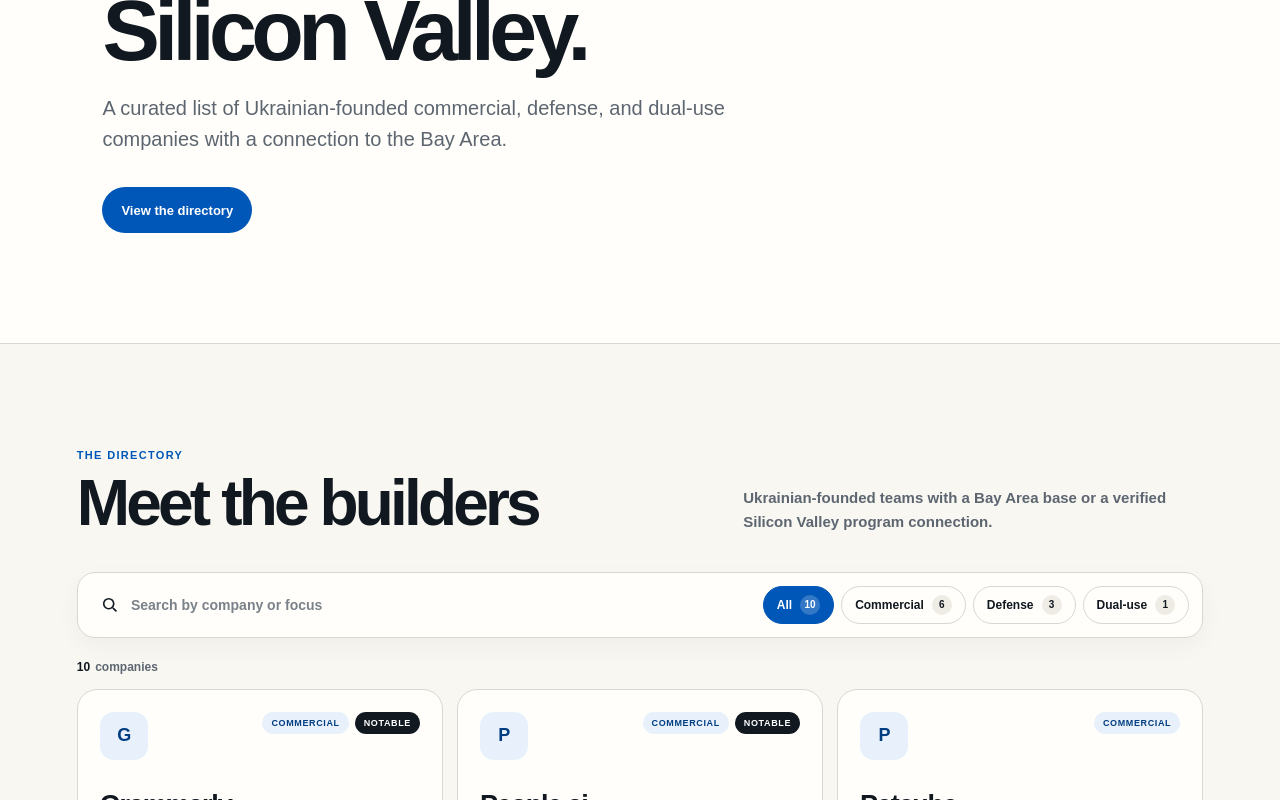
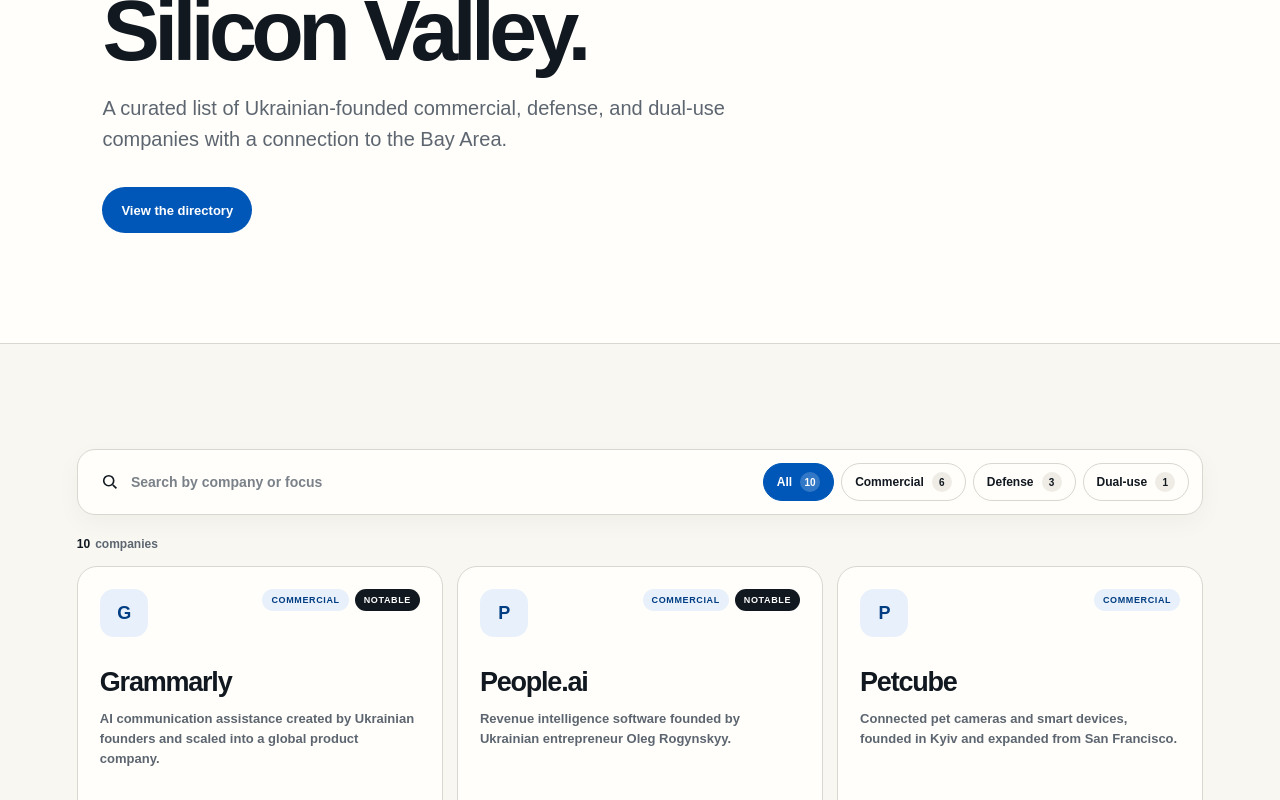
Before and after one commit to OlexG/spilni, a Next.js app: page / in a window 1280 px wide. Shown: the part 300-1100 px from the top of the page. Built offline with nearby package versions, Linux system fonts and the light colour scheme.

Commit message:
Remove directory heading

```diff
--- a/app/globals.css
+++ b/app/globals.css
@@ -87,10 +87,7 @@
 .primary-button:hover { background: var(--blue-dark); }
 
 .directory { padding: 105px clamp(24px, 6vw, 96px) 120px; }
-.section-heading { display: flex; align-items: end; justify-content: space-between; gap: 50px; max-width: 1280px; margin: 0 auto 38px; }
-.eyebrow { display: block; margin-bottom: 12px; color: var(--blue); font-size: 11px; font-weight: 900; letter-spacing: 0.12em; text-transform: uppercase; }
-.section-heading h2, .submit-banner h2 { margin: 0; font-size: clamp(38px, 5vw, 68px); font-weight: 900; letter-spacing: -0.06em; line-height: 0.95; }
-.section-heading > p { max-width: 460px; margin: 0; color: var(--muted); font-size: 15px; font-weight: 600; line-height: 1.6; }
+.submit-banner h2 { margin: 0; font-size: clamp(38px, 5vw, 68px); font-weight: 900; letter-spacing: -0.06em; line-height: 0.95; }
 
 .toolbar { display: flex; align-items: center; justify-content: space-between; gap: 18px; max-width: 1280px; margin: 0 auto; padding: 13px; border: 1px solid var(--line); border-radius: 18px; background: var(--surface); box-shadow: 0 8px 25px rgba(17, 24, 32, 0.04); }
 .search-field { display: flex; min-width: 280px; flex: 1; align-items: center; gap: 10px; padding: 0 10px; }
@@ -164,7 +161,6 @@
   .hero h1 { font-size: clamp(43px, 13vw, 62px); }
   .hero-copy > p { font-size: 16px; }
   .directory { padding: 80px 18px 90px; }
-  .section-heading { align-items: start; flex-direction: column; gap: 20px; }
   .filter-row { flex-wrap: nowrap; overflow-x: auto; padding-bottom: 3px; }
   .filter-chip { flex: 0 0 auto; }
   .search-field { min-width: 0; }
--- a/components/StartupDirectory.tsx
+++ b/components/StartupDirectory.tsx
@@ -36,15 +36,7 @@
   }, [filter, query]);
 
   return (
-    <section className="directory" id="directory" aria-labelledby="directory-title">
-      <div className="section-heading">
-        <div>
-          <span className="eyebrow">The directory</span>
-          <h2 id="directory-title">Meet the builders</h2>
-        </div>
-        <p>Ukrainian-founded teams with a Bay Area base or a verified Silicon Valley program connection.</p>
-      </div>
-
+    <section className="directory" id="directory" aria-label="Startup directory">
       <div className="toolbar" aria-label="Directory controls">
         <label className="search-field">
           <span className="sr-only">Search startups</span>
```
